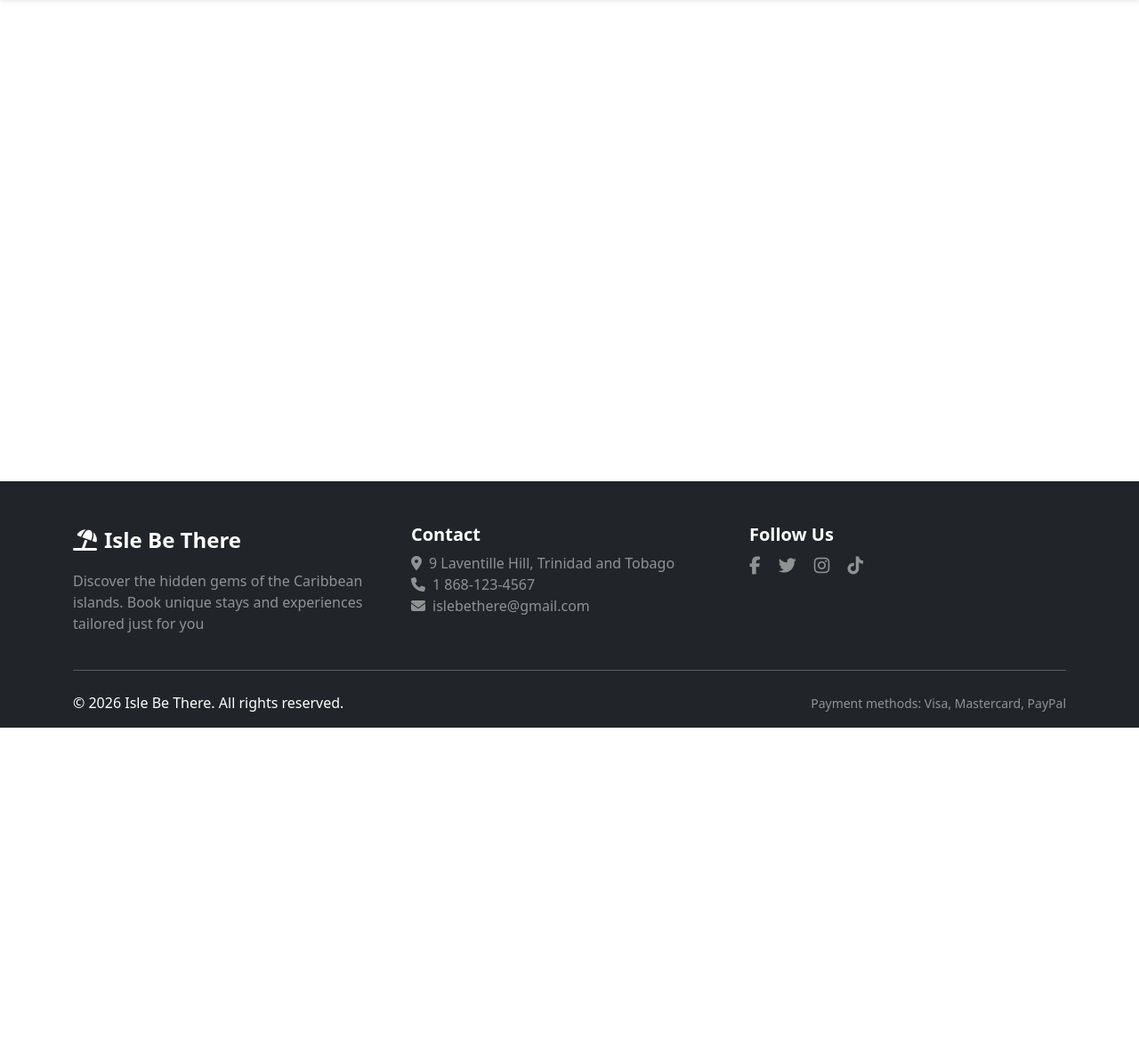
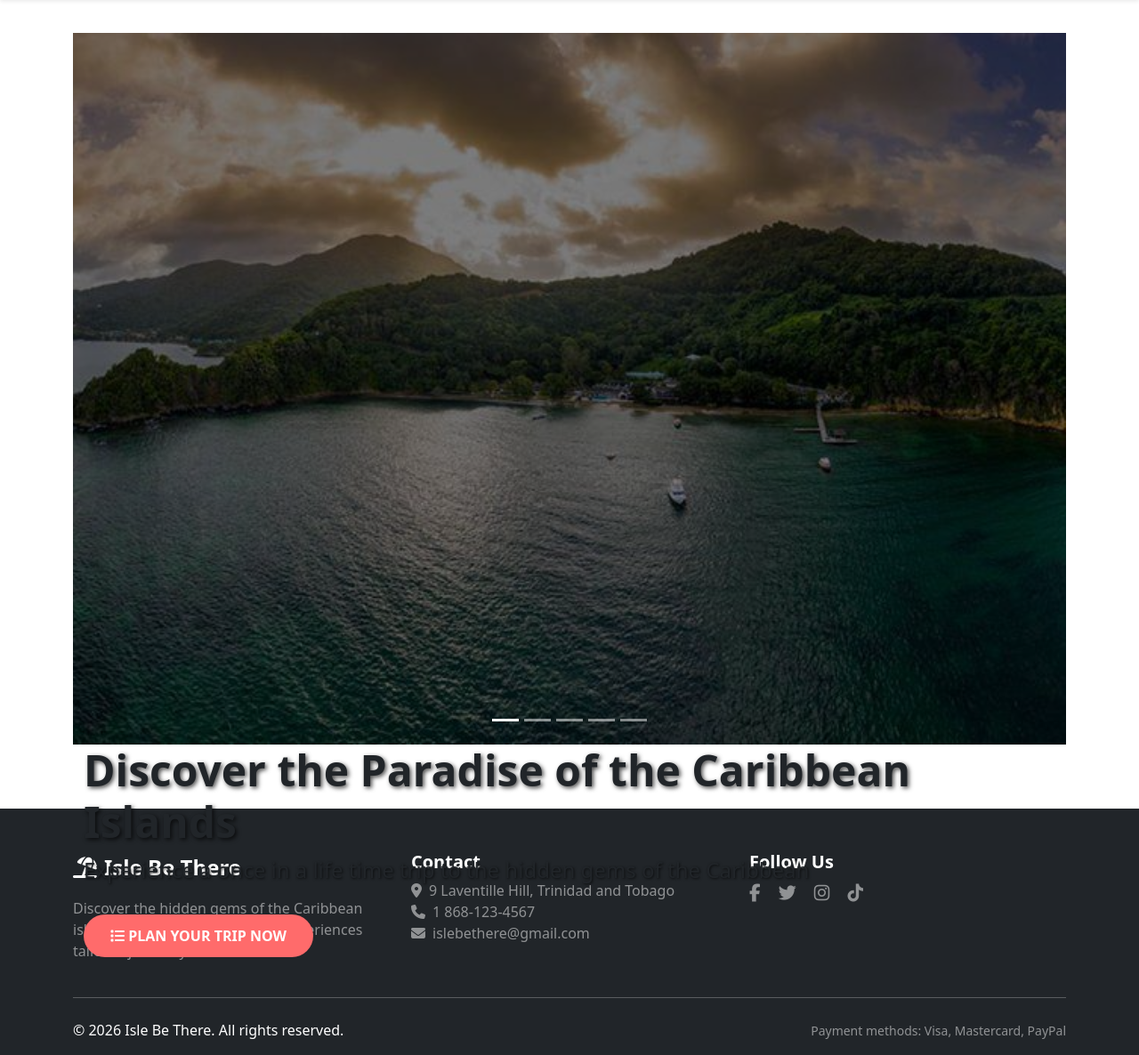
Before and after one commit to ALDR-Solutions/isle-be-there, a Flask app: page / in a window 1280 px wide. Shown: the part 57-1243 px from the top of the page at 89% size. Before the commit the page ends 875 px from the top, so only its background shows below. Run offline with Flask 3, Linux system fonts and the light colour scheme; some libraries are stand-ins or nearby versions.

Commit message:
index.html changes

```diff
--- a/App/templates/index.html
+++ b/App/templates/index.html
@@ -2,6 +2,121 @@
 {% block title %} Isle Be There{% endblock %}
 
 {% block content %}
+<style>
+    .hero-section{
+        height: 100vh;
+        width: 100%;
+        position: relative;
+    }
+
+    #heroCarousel,
+    #heroCarousel .carousel-inner,
+    #heroCarousel .carousel-item {
+        height: 100%;
+        width: 100%;
+    }
+
+    #heroCarousel .carousel-item{
+        background-size: cover;
+        background-position: center;
+        background-repeat: no-repeat;
+    }
+
+    #heroCarousel .carousel-item::after {
+        content: "";
+        position: absolute;
+        top: 0;
+        left: 0;
+        width: 100%;
+        height: 100%;
+        background: rgba(0, 0, 0, 0.5);
+        z-index: 1;
+    }
+
+    .hero-content-overlay .container{
+        pointer-events: auto;
+    }
+
+    .hero-title{
+        font-size: 3rem;
+        font-weight: bold;
+        text-shadow: 2px 2px 5px rgba(0, 0, 0, 0.7);
+    }
+
+    .hero-subtitle{
+        font-size: 1.5rem;
+        margin-bottom: 2rem;
+        text-shadow: 1px 1px 3px rgba(0, 0, 0, 0.7);
+    }
+
+    .itinerary-btn{
+        background-color: #ff6b6b;
+        color: white;
+        padding: 12px 30px;
+        border-radius: 50px;
+        text-decoration: none;
+        font-weight: bold;
+        transition: 0.3;
+        display: inline-block;
+    }
+
+    .itinerary-btn:hover{
+        background: #ff5252;
+        color: white;
+    }
+
+    .carousel-control-prev, .carousel-control-next,
+    .carousel-indicators{
+        z-index: 3;
+    }
+</style>
+<section class="hero-section">
+    <div id="heroCarousel" class="carousel slide" data-bs-ride="carousel">
+        <div class="carousel-indicators">
+            <button type="button" data-bs-target="#heroCarousel" data-bs-slide-to="0" class="active"></button>
+
+            <button type="button" data-bs-target="#heroCarousel" data-bs-slide-to="1" ></button>
+
+            <button type="button" data-bs-target="#heroCarousel" data-bs-slide-to="2" ></button>
+
+            <button type="button" data-bs-target="#heroCarousel" data-bs-slide-to="3" ></button>
+
+            <button type="button" data-bs-target="#heroCarousel" data-bs-slide-to="4"></button>
+
+        </div>
+
+        <div class="carousel-inner">
+            <div class="carousel-item active" style="background-image: url('../static/images/trinidad.jpg'); background-size:cover; background-position:center;"></div>
+
+            <div class="carousel-item" style="background-image: url('../static/images/barbados.jpg'); background-size:cover; background-position:center;"></div>
+
+            <div class="carousel-item" style="background-image: url('../static/images/carib-bkg.jpg'); background-size:cover; background-position:center;"></div>
+
+            <div class="carousel-item" style="background-image: url('../static/images/beach-bkg.jpg'); background-size:cover; background-position:center;"></div>
+
+            <div class="carousel-item" style="background-image: url('../static/images/island-bkg.jpg'); background-size:cover; background-position:center;"></div>
+
+        </div>
+
+        <div class="hero-content-overlay"">
+            <div class="container">
+                <h1 class="hero-title">Discover the Paradise of the Caribbean Islands</h1>
+                <p class="hero-subtitle">Experience a once in a life time trip to the hidden gems of the Caribbean</p>
+
+                <div class="itinerary-nav">
+                    <a href="#" class="itinerary-btn">
+                        <i class="fas fa-list"></i>
+                        PLAN YOUR TRIP NOW
+                    </a>
+
+                </div>
+            </div>
+
+        </div>
+
+    </div>
+
+</section>
 {% endblock %}
 
 
```
